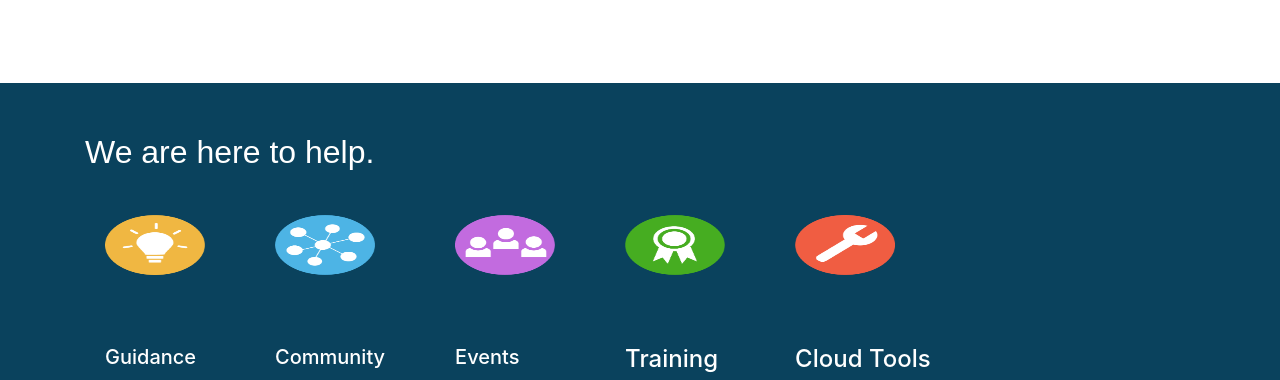
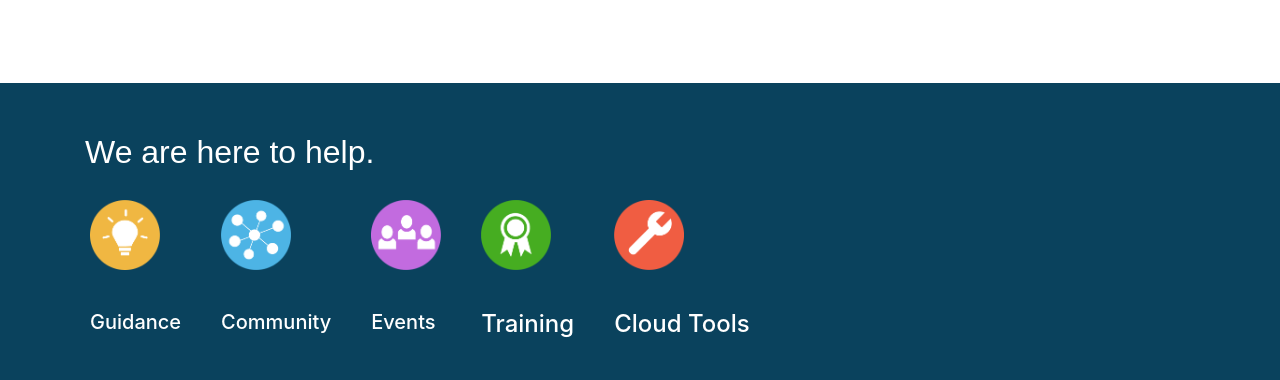
Before and after one commit to Ellen201906/Wayfinders, a PHP site: page / in a window 1280 px wide. Shown: the part 1019-1399 px from the top of the page. Run offline with PHP 8.4, Linux system fonts and the light colour scheme; some libraries are stand-ins or nearby versions.

Commit message:
Add files via upload

```diff
--- a/css/custom.css
+++ b/css/custom.css
@@ -85,7 +85,7 @@ min-height: 385px;
 
 .services {
     color: white;
-    margin: 35px;
+    margin: 20px;
 }
 
 body {
@@ -94,7 +94,7 @@ body {
 }
 
 .iconimage {
-    margin: 35px;
-    width: 100px;
-    height: 60px;
+    margin: 20px;
+    width: 70px;
+    height: 70px;
 }
--- a/css/deepa.css
+++ b/css/deepa.css
@@ -4,8 +4,8 @@ body {
 
 h1{
 	color: #044c64;
-	padding:40px;
-	font-size: 35px;
+	padding:20px;
+	font-size: 32px;
 	font-weight: bold;
 	font-family:sans-serif;
 
```
